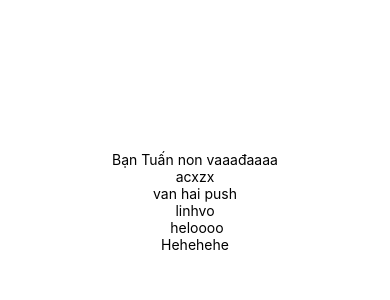
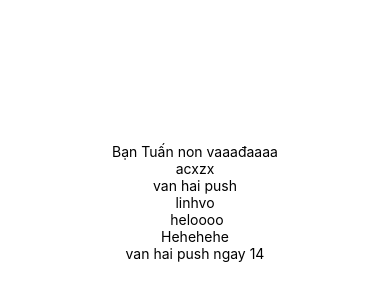
Before and after one commit to linhvo1610/Budget_Management, a React Native app in the folder BudgetManagement/: screen / in a window 390 px wide. Shown: the part 220-520 px from the top of the page. Built offline with nearby package versions, Linux system fonts and the light colour scheme.

Commit message:
danh sach

```diff
--- a/BudgetManagement/App.js
+++ b/BudgetManagement/App.js
@@ -10,6 +10,7 @@ export default function App() {
       <Text>linhvo</Text>
       <Text> heloooo</Text>
       <Text>Hehehehe</Text>
+      <Text>van hai push ngay 14</Text>
       <StatusBar style="auto" />
 
     </View>
```
